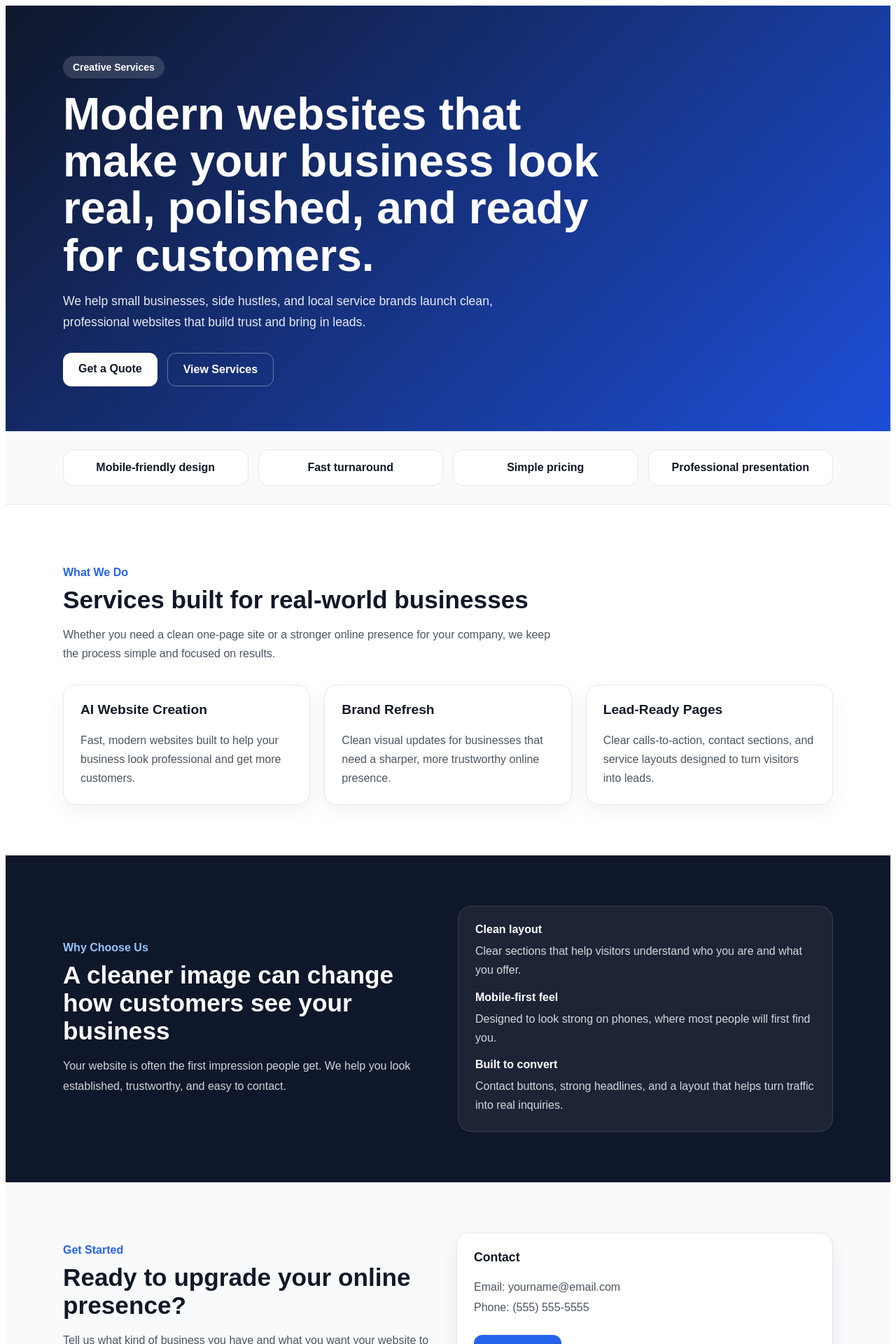
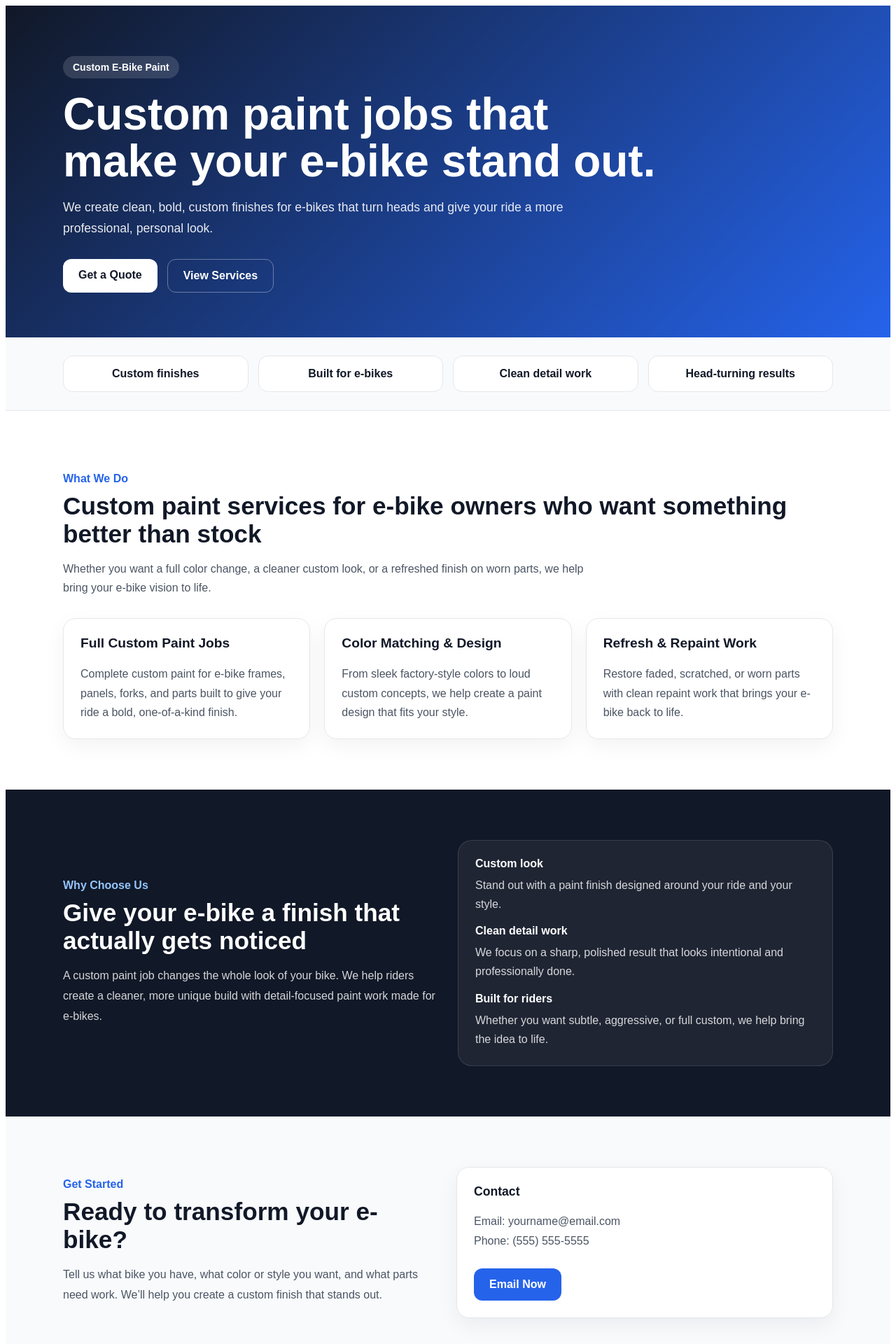
Before and after one commit to childstravis98-bot/creative-services, a Next.js app: page / in a window 1280 px wide. Shown: the top 1920 px of the page at 70% size. Built offline with nearby package versions, Linux system fonts and the light colour scheme.

Commit message:
Update Home component with new e-bike services

```diff
--- a/app/page.js
+++ b/app/page.js
@@ -1,41 +1,89 @@
-export default function Home() { const services = [ { title: 'AI Website Creation', text: 'Fast, modern websites built to help your business look professional and get more customers.', }, { title: 'Brand Refresh', text: 'Clean visual updates for businesses that need a sharper, more trustworthy online presence.', }, { title: 'Lead-Ready Pages', text: 'Clear calls-to-action, contact sections, and service layouts designed to turn visitors into leads.', }, ];
+export default function Home() {
+  const services = [
+    {
+      title: "Full Custom Paint Jobs",
+      text: "Complete custom paint for e-bike frames, panels, forks, and parts built to give your ride a bold, one-of-a-kind finish.",
+    },
+    {
+      title: "Color Matching & Design",
+      text: "From sleek factory-style colors to loud custom concepts, we help create a paint design that fits your style.",
+    },
+    {
+      title: "Refresh & Repaint Work",
+      text: "Restore faded, scratched, or worn parts with clean repaint work that brings your e-bike back to life.",
+    },
+  ];
 
-const highlights = [ 'Mobile-friendly design', 'Fast turnaround', 'Simple pricing', 'Professional presentation', ];
+  const highlights = [
+    "Custom finishes",
+    "Built for e-bikes",
+    "Clean detail work",
+    "Head-turning results",
+  ];
 
-return ( <main style={{ fontFamily: 'Arial, sans-serif', color: '#111827', background: '#ffffff' }}> <section style={{ background: 'linear-gradient(135deg, #0f172a, #1d4ed8)', color: 'white', padding: '72px 24px 64px', }} > <div style={{ maxWidth: 1100, margin: '0 auto' }}> <div style={{ display: 'inline-block', padding: '8px 14px', borderRadius: 999, background: 'rgba(255,255,255,0.14)', marginBottom: 18, fontSize: 14, fontWeight: 700, }} > Creative Services </div>
+  return (
+    <main
+      style={{
+        fontFamily: "Arial, sans-serif",
+        color: "#111827",
+        background: "#ffffff",
+      }}
+    >
+      <section
+        style={{
+          background: "linear-gradient(135deg, #111827, #2563eb)",
+          color: "white",
+          padding: "72px 24px 64px",
+        }}
+      >
+        <div style={{ maxWidth: 1100, margin: "0 auto" }}>
+          <div
+            style={{
+              display: "inline-block",
+              padding: "8px 14px",
+              borderRadius: 999,
+              background: "rgba(255,255,255,0.14)",
+              marginBottom: 18,
+              fontSize: 14,
+              fontWeight: 700,
+            }}
+          >
+            Custom E-Bike Paint
+          </div>
 
           <h1
             style={{
-          fontSize: 'clamp(2.2rem, 5vw, 4.5rem)',
+              fontSize: "clamp(2.2rem, 5vw, 4.5rem)",
               lineHeight: 1.05,
-          margin: '0 0 16px',
-          maxWidth: 800,
+              margin: "0 0 16px",
+              maxWidth: 850,
             }}
           >
-        Modern websites that make your business look real, polished, and ready for customers.
+            Custom paint jobs that make your e-bike stand out.
           </h1>
 
           <p
             style={{
-          fontSize: '1.1rem',
+              fontSize: "1.1rem",
               lineHeight: 1.7,
-          maxWidth: 700,
-          color: 'rgba(255,255,255,0.9)',
+              maxWidth: 760,
+              color: "rgba(255,255,255,0.9)",
               marginBottom: 28,
             }}
           >
-        We help small businesses, side hustles, and local service brands launch clean, professional websites that build trust and bring in leads.
+            We create clean, bold, custom finishes for e-bikes that turn heads
+            and give your ride a more professional, personal look.
           </p>
 
-      <div style={{ display: 'flex', gap: 14, flexWrap: 'wrap' }}>
+          <div style={{ display: "flex", gap: 14, flexWrap: "wrap" }}>
             <a
               href="#contact"
               style={{
-            background: '#ffffff',
-            color: '#111827',
-            padding: '14px 22px',
+                background: "#ffffff",
+                color: "#111827",
+                padding: "14px 22px",
                 borderRadius: 12,
-            textDecoration: 'none',
+                textDecoration: "none",
                 fontWeight: 700,
               }}
             >
@@ -44,11 +92,11 @@ return ( <main style={{ fontFamily: 'Arial, sans-serif', color: '#111827', backg
             <a
               href="#services"
               style={{
-            border: '1px solid rgba(255,255,255,0.35)',
-            color: '#ffffff',
-            padding: '14px 22px',
+                border: "1px solid rgba(255,255,255,0.35)",
+                color: "#ffffff",
+                padding: "14px 22px",
                 borderRadius: 12,
-            textDecoration: 'none',
+                textDecoration: "none",
                 fontWeight: 700,
               }}
             >
@@ -58,13 +106,19 @@ return ( <main style={{ fontFamily: 'Arial, sans-serif', color: '#111827', backg
         </div>
       </section>
 
-  <section style={{ padding: '26px 24px', borderBottom: '1px solid #e5e7eb', background: '#f8fafc' }}>
+      <section
+        style={{
+          padding: "26px 24px",
+          borderBottom: "1px solid #e5e7eb",
+          background: "#f8fafc",
+        }}
+      >
         <div
           style={{
             maxWidth: 1100,
-        margin: '0 auto',
-        display: 'grid',
-        gridTemplateColumns: 'repeat(auto-fit, minmax(180px, 1fr))',
+            margin: "0 auto",
+            display: "grid",
+            gridTemplateColumns: "repeat(auto-fit, minmax(180px, 1fr))",
             gap: 14,
           }}
         >
@@ -72,11 +126,11 @@ return ( <main style={{ fontFamily: 'Arial, sans-serif', color: '#111827', backg
             <div
               key={item}
               style={{
-            background: 'white',
-            border: '1px solid #e5e7eb',
+                background: "white",
+                border: "1px solid #e5e7eb",
                 borderRadius: 14,
-            padding: '16px 18px',
-            textAlign: 'center',
+                padding: "16px 18px",
+                textAlign: "center",
                 fontWeight: 700,
               }}
             >
@@ -86,18 +140,32 @@ return ( <main style={{ fontFamily: 'Arial, sans-serif', color: '#111827', backg
         </div>
       </section>
 
-  <section id="services" style={{ padding: '72px 24px' }}>
-    <div style={{ maxWidth: 1100, margin: '0 auto' }}>
-      <p style={{ color: '#2563eb', fontWeight: 700, marginBottom: 10 }}>What We Do</p>
-      <h2 style={{ fontSize: '2.2rem', margin: '0 0 14px' }}>Services built for real-world businesses</h2>
-      <p style={{ color: '#4b5563', maxWidth: 720, lineHeight: 1.7, marginBottom: 30 }}>
-        Whether you need a clean one-page site or a stronger online presence for your company, we keep the process simple and focused on results.
+      <section id="services" style={{ padding: "72px 24px" }}>
+        <div style={{ maxWidth: 1100, margin: "0 auto" }}>
+          <p style={{ color: "#2563eb", fontWeight: 700, marginBottom: 10 }}>
+            What We Do
+          </p>
+          <h2 style={{ fontSize: "2.2rem", margin: "0 0 14px" }}>
+            Custom paint services for e-bike owners who want something better
+            than stock
+          </h2>
+          <p
+            style={{
+              color: "#4b5563",
+              maxWidth: 760,
+              lineHeight: 1.7,
+              marginBottom: 30,
+            }}
+          >
+            Whether you want a full color change, a cleaner custom look, or a
+            refreshed finish on worn parts, we help bring your e-bike vision to
+            life.
           </p>
 
           <div
             style={{
-          display: 'grid',
-          gridTemplateColumns: 'repeat(auto-fit, minmax(240px, 1fr))',
+              display: "grid",
+              gridTemplateColumns: "repeat(auto-fit, minmax(240px, 1fr))",
               gap: 20,
             }}
           >
@@ -105,65 +173,108 @@ return ( <main style={{ fontFamily: 'Arial, sans-serif', color: '#111827', backg
               <div
                 key={service.title}
                 style={{
-              border: '1px solid #e5e7eb',
+                  border: "1px solid #e5e7eb",
                   borderRadius: 18,
                   padding: 24,
-              background: '#ffffff',
-              boxShadow: '0 10px 30px rgba(15, 23, 42, 0.05)',
+                  background: "#ffffff",
+                  boxShadow: "0 10px 30px rgba(15, 23, 42, 0.05)",
                 }}
               >
-            <h3 style={{ marginTop: 0, fontSize: '1.2rem' }}>{service.title}</h3>
-            <p style={{ color: '#4b5563', lineHeight: 1.7, marginBottom: 0 }}>{service.text}</p>
+                <h3 style={{ marginTop: 0, fontSize: "1.2rem" }}>
+                  {service.title}
+                </h3>
+                <p
+                  style={{
+                    color: "#4b5563",
+                    lineHeight: 1.7,
+                    marginBottom: 0,
+                  }}
+                >
+                  {service.text}
+                </p>
               </div>
             ))}
           </div>
         </div>
       </section>
 
-  <section style={{ background: '#0f172a', color: 'white', padding: '72px 24px' }}>
+      <section
+        style={{
+          background: "#111827",
+          color: "white",
+          padding: "72px 24px",
+        }}
+      >
         <div
           style={{
             maxWidth: 1100,
-        margin: '0 auto',
-        display: 'grid',
-        gridTemplateColumns: 'repeat(auto-fit, minmax(280px, 1fr))',
+            margin: "0 auto",
+            display: "grid",
+            gridTemplateColumns: "repeat(auto-fit, minmax(280px, 1fr))",
             gap: 28,
-        alignItems: 'center',
+            alignItems: "center",
           }}
         >
           <div>
-        <p style={{ color: '#93c5fd', fontWeight: 700, marginBottom: 10 }}>Why Choose Us</p>
-        <h2 style={{ fontSize: '2.2rem', margin: '0 0 14px' }}>A cleaner image can change how customers see your business</h2>
-        <p style={{ color: 'rgba(255,255,255,0.82)', lineHeight: 1.8 }}>
-          Your website is often the first impression people get. We help you look established, trustworthy, and easy to contact.
+            <p style={{ color: "#93c5fd", fontWeight: 700, marginBottom: 10 }}>
+              Why Choose Us
+            </p>
+            <h2 style={{ fontSize: "2.2rem", margin: "0 0 14px" }}>
+              Give your e-bike a finish that actually gets noticed
+            </h2>
+            <p style={{ color: "rgba(255,255,255,0.82)", lineHeight: 1.8 }}>
+              A custom paint job changes the whole look of your bike. We help
+              riders create a cleaner, more unique build with detail-focused
+              paint work made for e-bikes.
             </p>
           </div>
 
           <div
             style={{
-          background: 'rgba(255,255,255,0.06)',
-          border: '1px solid rgba(255,255,255,0.12)',
+              background: "rgba(255,255,255,0.06)",
+              border: "1px solid rgba(255,255,255,0.12)",
               borderRadius: 20,
               padding: 24,
             }}
           >
-        <div style={{ display: 'grid', gap: 16 }}>
+            <div style={{ display: "grid", gap: 16 }}>
               <div>
-            <strong>Clean layout</strong>
-            <p style={{ margin: '8px 0 0', color: 'rgba(255,255,255,0.82)', lineHeight: 1.7 }}>
-              Clear sections that help visitors understand who you are and what you offer.
+                <strong>Custom look</strong>
+                <p
+                  style={{
+                    margin: "8px 0 0",
+                    color: "rgba(255,255,255,0.82)",
+                    lineHeight: 1.7,
+                  }}
+                >
+                  Stand out with a paint finish designed around your ride and
+                  your style.
                 </p>
               </div>
               <div>
-            <strong>Mobile-first feel</strong>
-            <p style={{ margin: '8px 0 0', color: 'rgba(255,255,255,0.82)', lineHeight: 1.7 }}>
-              Designed to look strong on phones, where most people will first find you.
+                <strong>Clean detail work</strong>
+                <p
+                  style={{
+                    margin: "8px 0 0",
+                    color: "rgba(255,255,255,0.82)",
+                    lineHeight: 1.7,
+                  }}
+                >
+                  We focus on a sharp, polished result that looks intentional
+                  and professionally done.
                 </p>
               </div>
               <div>
-            <strong>Built to convert</strong>
-            <p style={{ margin: '8px 0 0', color: 'rgba(255,255,255,0.82)', lineHeight: 1.7 }}>
-              Contact buttons, strong headlines, and a layout that helps turn traffic into real inquiries.
+                <strong>Built for riders</strong>
+                <p
+                  style={{
+                    margin: "8px 0 0",
+                    color: "rgba(255,255,255,0.82)",
+                    lineHeight: 1.7,
+                  }}
+                >
+                  Whether you want subtle, aggressive, or full custom, we help
+                  bring the idea to life.
                 </p>
               </div>
             </div>
@@ -171,35 +282,43 @@ return ( <main style={{ fontFamily: 'Arial, sans-serif', color: '#111827', backg
         </div>
       </section>
 
-  <section id="contact" style={{ padding: '72px 24px', background: '#f8fafc' }}>
+      <section id="contact" style={{ padding: "72px 24px", background: "#f8fafc" }}>
         <div
           style={{
             maxWidth: 1100,
-        margin: '0 auto',
-        display: 'grid',
-        gridTemplateColumns: 'repeat(auto-fit, minmax(280px, 1fr))',
+            margin: "0 auto",
+            display: "grid",
+            gridTemplateColumns: "repeat(auto-fit, minmax(280px, 1fr))",
             gap: 24,
           }}
         >
           <div>
-        <p style={{ color: '#2563eb', fontWeight: 700, marginBottom: 10 }}>Get Started</p>
-        <h2 style={{ fontSize: '2.2rem', margin: '0 0 14px' }}>Ready to upgrade your online presence?</h2>
-        <p style={{ color: '#4b5563', lineHeight: 1.8 }}>
-          Tell us what kind of business you have and what you want your website to do. We’ll help you get a polished site online fast.
+            <p style={{ color: "#2563eb", fontWeight: 700, marginBottom: 10 }}>
+              Get Started
+            </p>
+            <h2 style={{ fontSize: "2.2rem", margin: "0 0 14px" }}>
+              Ready to transform your e-bike?
+            </h2>
+            <p style={{ color: "#4b5563", lineHeight: 1.8 }}>
+              Tell us what bike you have, what color or style you want, and what
+              parts need work. We’ll help you create a custom finish that stands
+              out.
             </p>
           </div>
 
           <div
             style={{
-          background: '#ffffff',
-          border: '1px solid #e5e7eb',
+              background: "#ffffff",
+              border: "1px solid #e5e7eb",
               borderRadius: 18,
               padding: 24,
-          boxShadow: '0 10px 30px rgba(15, 23, 42, 0.06)',
+              boxShadow: "0 10px 30px rgba(15, 23, 42, 0.06)",
             }}
           >
-        <p style={{ marginTop: 0, fontWeight: 700, fontSize: '1.1rem' }}>Contact</p>
-        <p style={{ color: '#4b5563', lineHeight: 1.8 }}>
+            <p style={{ marginTop: 0, fontWeight: 700, fontSize: "1.1rem" }}>
+              Contact
+            </p>
+            <p style={{ color: "#4b5563", lineHeight: 1.8 }}>
               Email: yourname@email.com
               <br />
               Phone: (555) 555-5555
@@ -207,13 +326,13 @@ return ( <main style={{ fontFamily: 'Arial, sans-serif', color: '#111827', backg
             <a
               href="mailto:yourname@email.com"
               style={{
-            display: 'inline-block',
+                display: "inline-block",
                 marginTop: 8,
-            background: '#2563eb',
-            color: '#ffffff',
-            padding: '14px 22px',
+                background: "#2563eb",
+                color: "#ffffff",
+                padding: "14px 22px",
                 borderRadius: 12,
-            textDecoration: 'none',
+                textDecoration: "none",
                 fontWeight: 700,
               }}
             >
@@ -223,5 +342,5 @@ return ( <main style={{ fontFamily: 'Arial, sans-serif', color: '#111827', backg
         </div>
       </section>
     </main>
-
-); }
+  );
+}
```
Lines whose indentation alone changed are shown as unchanged.
